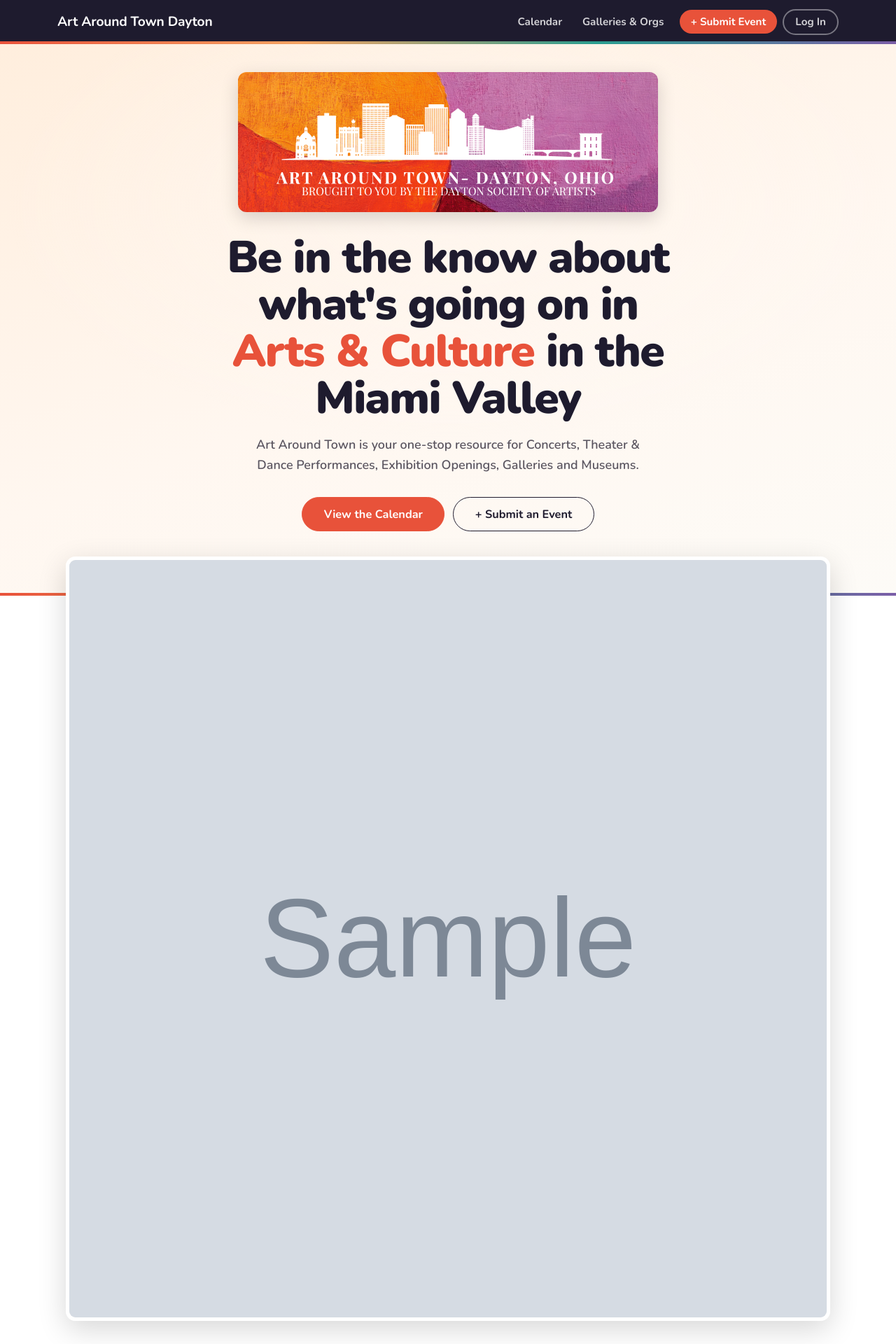
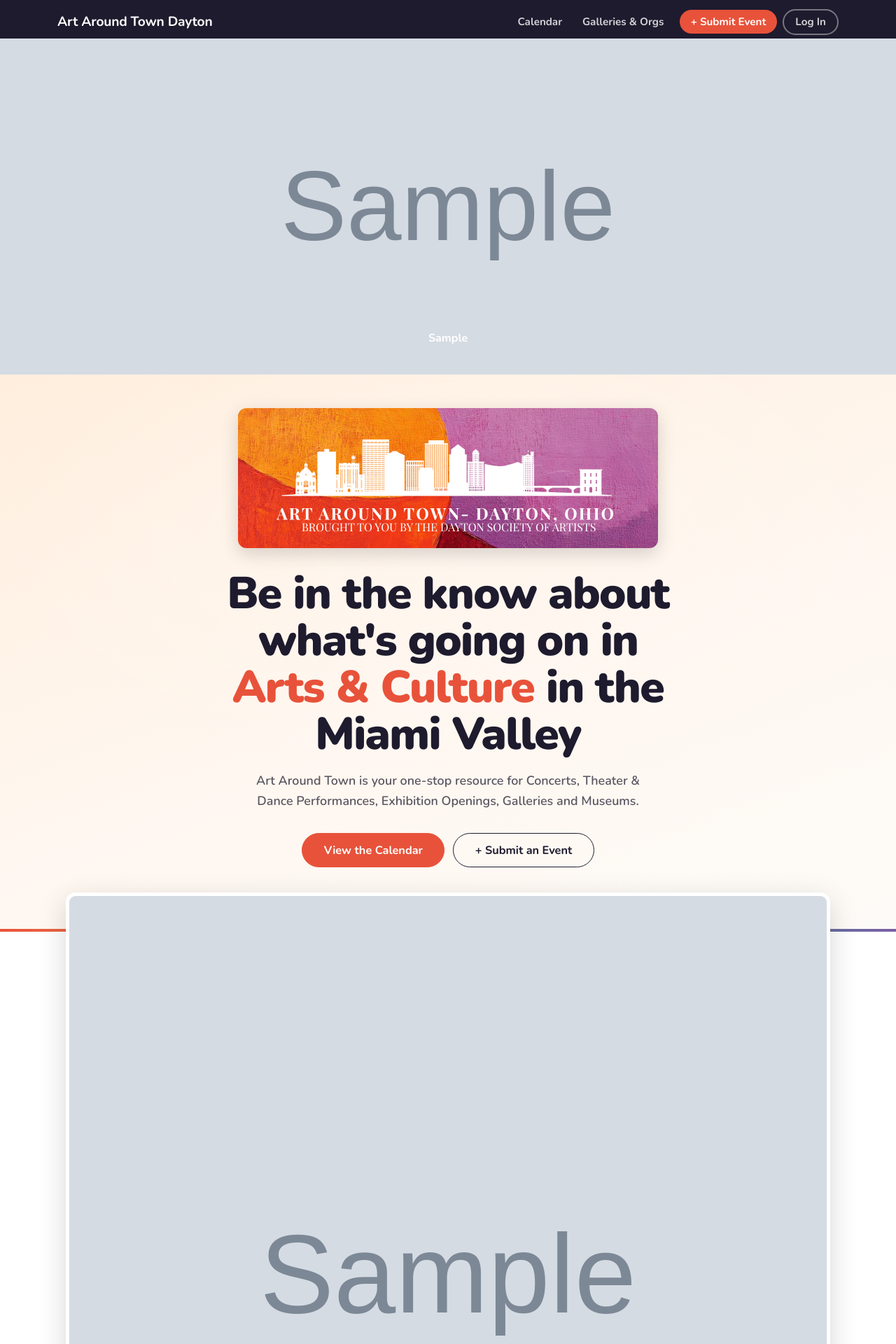
Before and after one commit to codefordayton/artaroundtown, a Django app: page / in a window 1280 px wide. Shown: the top 1920 px of the page at 70% size. Run offline with Django 5.2, Linux system fonts and the light colour scheme; data comes from the database, SQL or seed files in the repository; tables that the repository leaves empty hold one stand-in row (values such as "Sample post"); grey boxes marked "Sample" are stand-in pictures.

Commit message:
Add configurable homepage art slider
Full-width carousel flush under the navbar, matching the Essential
Artists site layout. Slides and the auto-advance interval are both
managed from the admin (Events > Slider images / Slider settings) so
Peter can swap art and tune timing without a deploy.

Co-Authored-By: Claude Sonnet 5 <noreply@anthropic.com>

```diff
--- a/apps/events/models.py
+++ b/apps/events/models.py
@@ -102,3 +102,45 @@ class Event(models.Model):
         if self.venue:
             return self.venue.name
         return self.location_name
+
+
+class SliderImage(models.Model):
+    """A single slide in the homepage art slider."""
+    image = models.ImageField(upload_to='slider/')
+    caption = models.CharField(max_length=200, blank=True, help_text='Optional — e.g. artist name or piece title.')
+    order = models.PositiveIntegerField(default=0, help_text='Slides are shown lowest-first.')
+    is_active = models.BooleanField(default=True)
+    created_at = models.DateTimeField(auto_now_add=True)
+
+    class Meta:
+        ordering = ['order', 'created_at']
+
+    def __str__(self):
+        return self.caption or f'Slide {self.pk}'
+
+
+class SliderSettings(models.Model):
+    """Singleton row holding site-wide slider config (just the one row, pk=1)."""
+    interval_seconds = models.PositiveSmallIntegerField(
+        default=4,
+        help_text='How long each slide stays on screen before advancing.',
+    )
+
+    class Meta:
+        verbose_name = 'Slider settings'
+        verbose_name_plural = 'Slider settings'
+
+    def __str__(self):
+        return 'Slider settings'
+
+    def save(self, *args, **kwargs):
+        self.pk = 1
+        super().save(*args, **kwargs)
+
+    def delete(self, *args, **kwargs):
+        pass
+
+    @classmethod
+    def load(cls):
+        obj, _ = cls.objects.get_or_create(pk=1)
+        return obj
--- a/apps/events/views.py
+++ b/apps/events/views.py
@@ -7,7 +7,7 @@ from django.views.decorators.clickjacking import xframe_options_exempt
 from django.views.generic import DetailView, TemplateView
 
 from .forms import EventSubmissionForm
-from .models import Event, EventStatus
+from .models import Event, EventStatus, SliderImage, SliderSettings
 
 
 class LandingView(TemplateView):
@@ -40,6 +40,9 @@ class LandingView(TemplateView):
             )
             artwork.extend(extra)
         ctx['artwork_events'] = artwork
+
+        ctx['slider_images'] = SliderImage.objects.filter(is_active=True)
+        ctx['slider_interval_ms'] = SliderSettings.load().interval_seconds * 1000
 
         return ctx
 
--- a/templates/events/landing.html
+++ b/templates/events/landing.html
@@ -13,7 +13,6 @@
 
   /* ── Hero: bright, warm, handmade ──────────────────────────────── */
   .landing-hero {
-    margin-top: -2rem;                 /* cancel container's top padding */
     padding: 3rem 1.5rem 5.5rem;
     background:
       radial-gradient(ellipse 70% 60% at 50% 30%, rgba(255,247,240,0.6), transparent 70%),
@@ -109,6 +108,25 @@
     .artwork-tile:nth-child(n+4) { display: none; }
   }
 
+  /* ── Art slider (full-width, flush under the navbar) ─────────────── */
+  .art-slider-wrap {
+    margin-top: -2rem;   /* cancel <main class="py-4">'s top padding */
+    margin-bottom: 0;
+  }
+  .art-slider-wrap .carousel-item img {
+    width: 100%;
+    height: 60vh;
+    max-height: 560px;
+    object-fit: cover;
+  }
+  .art-slider-wrap .carousel-caption p {
+    margin: 0;
+    font-weight: 700;
+  }
+  @media (max-width: 767px) {
+    .art-slider-wrap .carousel-item img { height: 42vh; min-height: 240px; }
+  }
+
   /* ── Upcoming + explore ────────────────────────────────────────── */
   .home-section { padding: 3.5rem 0 1rem; }
   .section-kicker {
@@ -168,6 +186,45 @@
 {% endblock %}
 
 {% block content %}
+
+{# ── Art slider ───────────────────────────────────────────────── #}
+{% if slider_images %}
+<div id="artSlider" class="carousel slide carousel-fade art-slider-wrap bleed"
+     data-bs-ride="carousel" data-bs-interval="{{ slider_interval_ms }}">
+  {% if slider_images|length > 1 %}
+  <div class="carousel-indicators">
+    {% for slide in slider_images %}
+      <button type="button" data-bs-target="#artSlider" data-bs-slide-to="{{ forloop.counter0 }}"
+              class="{% if forloop.first %}active{% endif %}"
+              aria-current="{% if forloop.first %}true{% endif %}"
+              aria-label="Slide {{ forloop.counter }}"></button>
+    {% endfor %}
+  </div>
+  {% endif %}
+  <div class="carousel-inner">
+    {% for slide in slider_images %}
+      <div class="carousel-item {% if forloop.first %}active{% endif %}">
+        <img src="{{ slide.image.url }}" alt="{{ slide.caption|default:'Featured artwork' }}">
+        {% if slide.caption %}
+        <div class="carousel-caption d-none d-md-block">
+          <p>{{ slide.caption }}</p>
+        </div>
+        {% endif %}
+      </div>
+    {% endfor %}
+  </div>
+  {% if slider_images|length > 1 %}
+  <button class="carousel-control-prev" type="button" data-bs-target="#artSlider" data-bs-slide="prev">
+    <span class="carousel-control-prev-icon" aria-hidden="true"></span>
+    <span class="visually-hidden">Previous</span>
+  </button>
+  <button class="carousel-control-next" type="button" data-bs-target="#artSlider" data-bs-slide="next">
+    <span class="carousel-control-next-icon" aria-hidden="true"></span>
+    <span class="visually-hidden">Next</span>
+  </button>
+  {% endif %}
+</div>
+{% endif %}
 
 {# ── Hero ──────────────────────────────────────────────────────── #}
 <section class="landing-hero bleed">
```
Also changed, not shown: apps/events/admin.py (+19 -1 lines), apps/events/migrations/0005_sliderimage_slidersettings.py (added).
